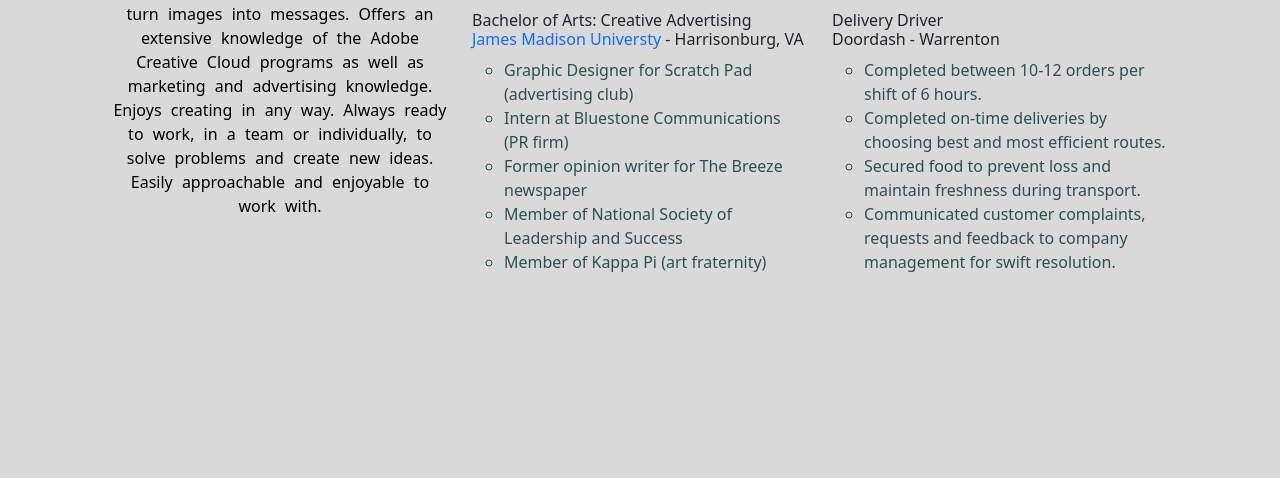
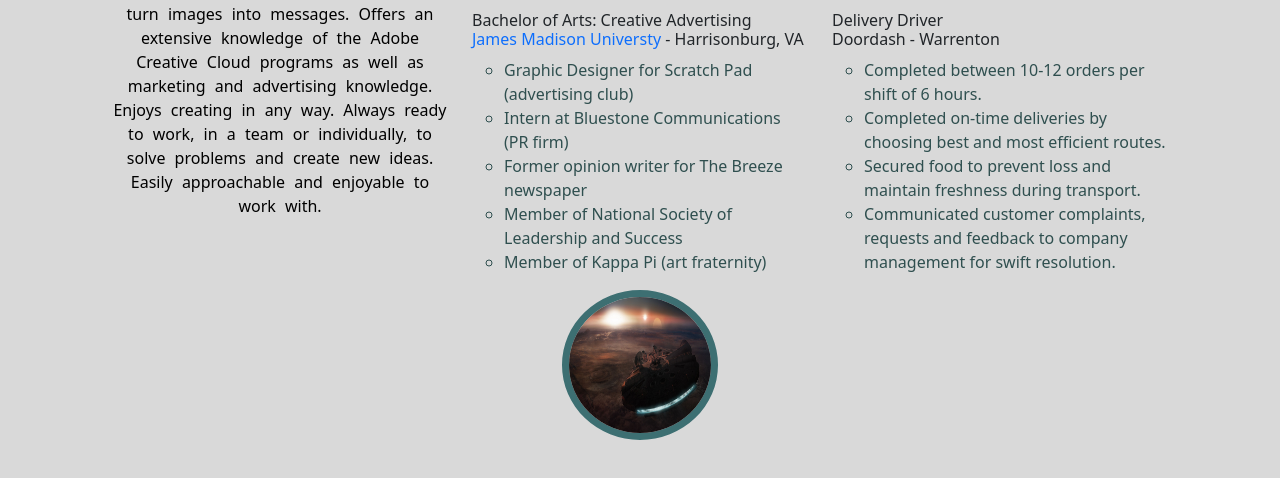
Before and after one commit to nicklau15/nicklau15.github.io, a plain HTML site: page index.html in a window 1280 px wide. Shown: the part 770-1248 px from the top of the page. Before the commit the page ends 1160 px from the top, so only its background shows below. Drawn offline with nearby package versions, Linux system fonts and the light colour scheme.

Commit message:
Update index.html

```diff
--- a/index.html
+++ b/index.html
@@ -114,7 +114,7 @@
 
 <!-- END LOADING BOOTSTRAP JAVASCRIPT -->
 
-
+<img src="starwars.jpg" height="150" Width="500" alt="space ship flying away into space">
 
   </body>
 </html>
```
